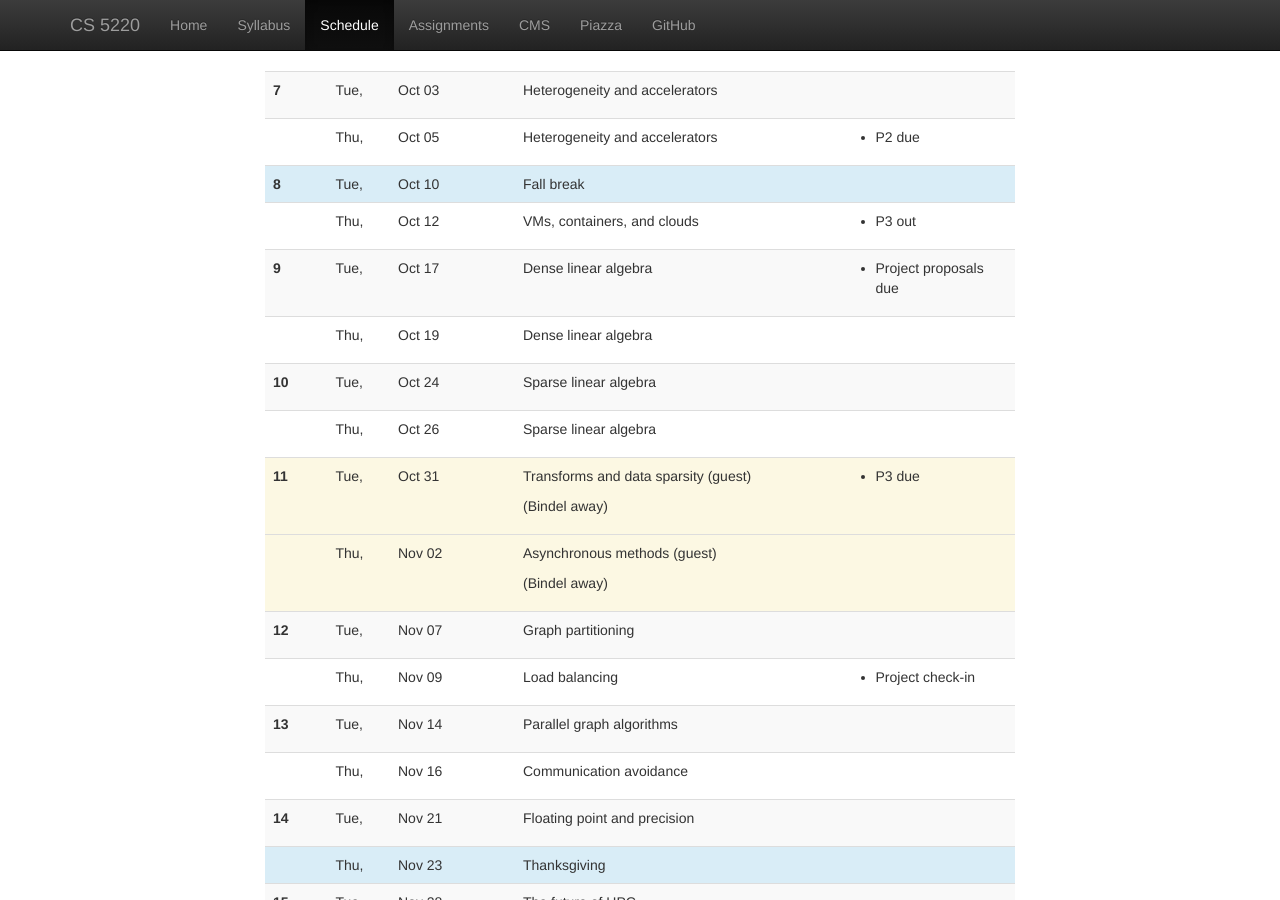
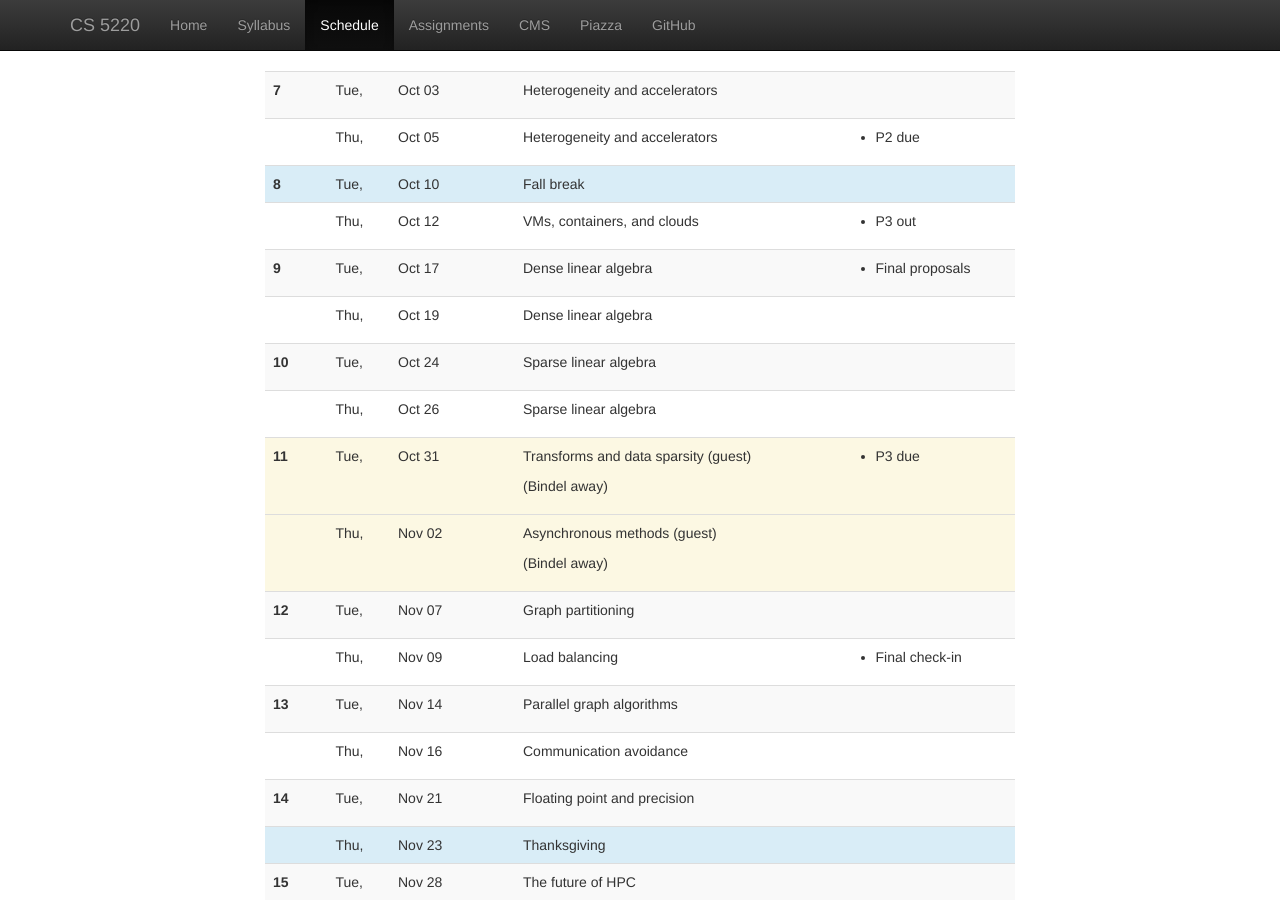
Before and after one commit to cornell-cs5220-f17/cs5220-f17, a Jekyll site: the page built from web/schedule.html, in a window 1280 px wide and 900 px high, scrolled down 750 px. Built offline with Jekyll 4.4.1, drawn with Linux system fonts in a browser that asks for light colours; nearby versions of some CDN libraries.

Commit message:
Fiddling with final project stuff.

```diff
--- a/web/_data/lectures.yml
+++ b/web/_data/lectures.yml
@@ -89,7 +89,7 @@
 -
   date: 2017-10-17
   info: Dense linear algebra
-  hw: Project proposals due
+  hw: Final proposals
 -
   date: 2017-10-19
   info: Dense linear algebra
@@ -126,7 +126,7 @@
 -
   date: 2017-11-09
   info: Load balancing
-  hw: Project check-in
+  hw: Final check-in
 #
 # ==================
 # Week 13
```
